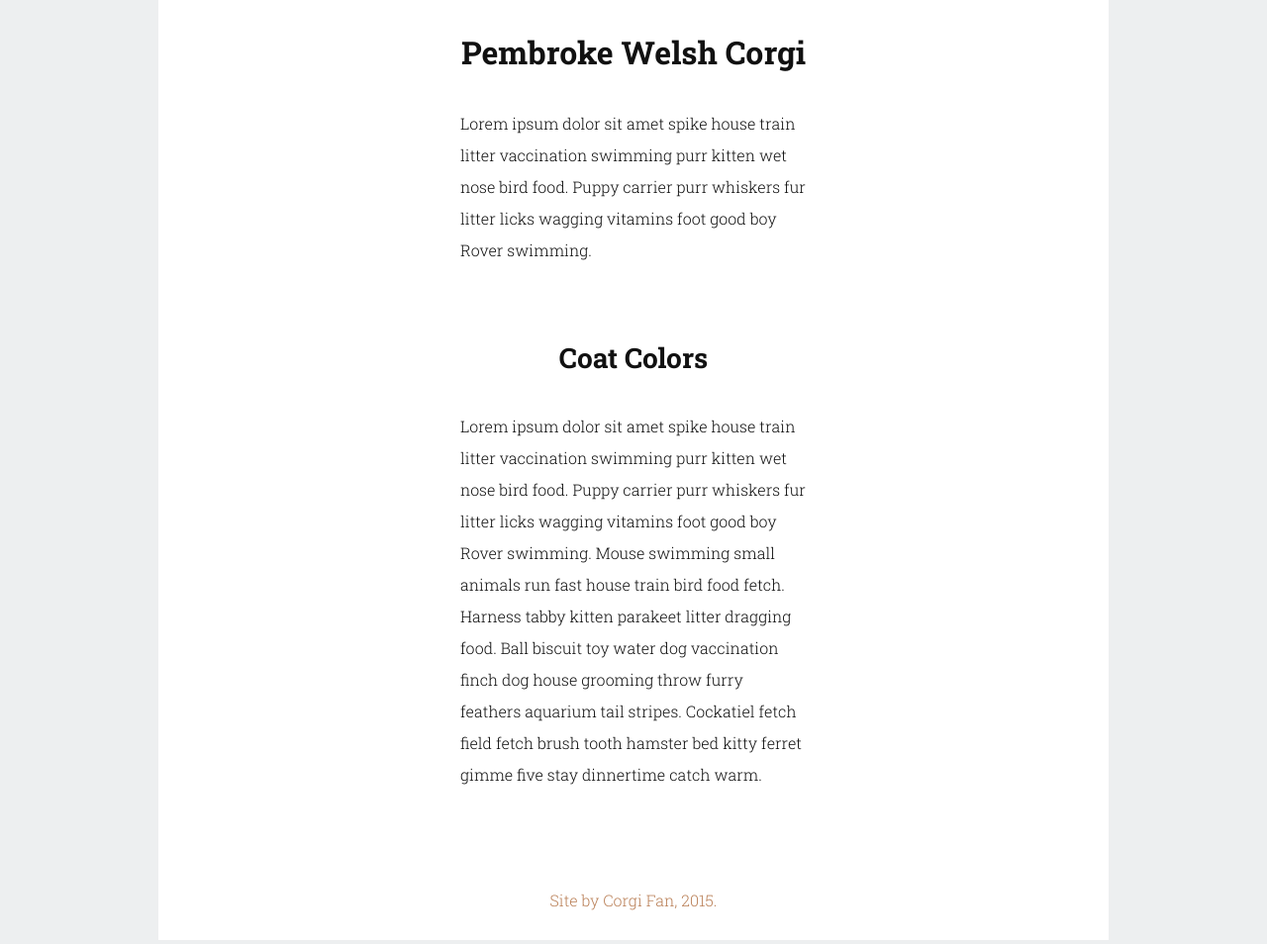
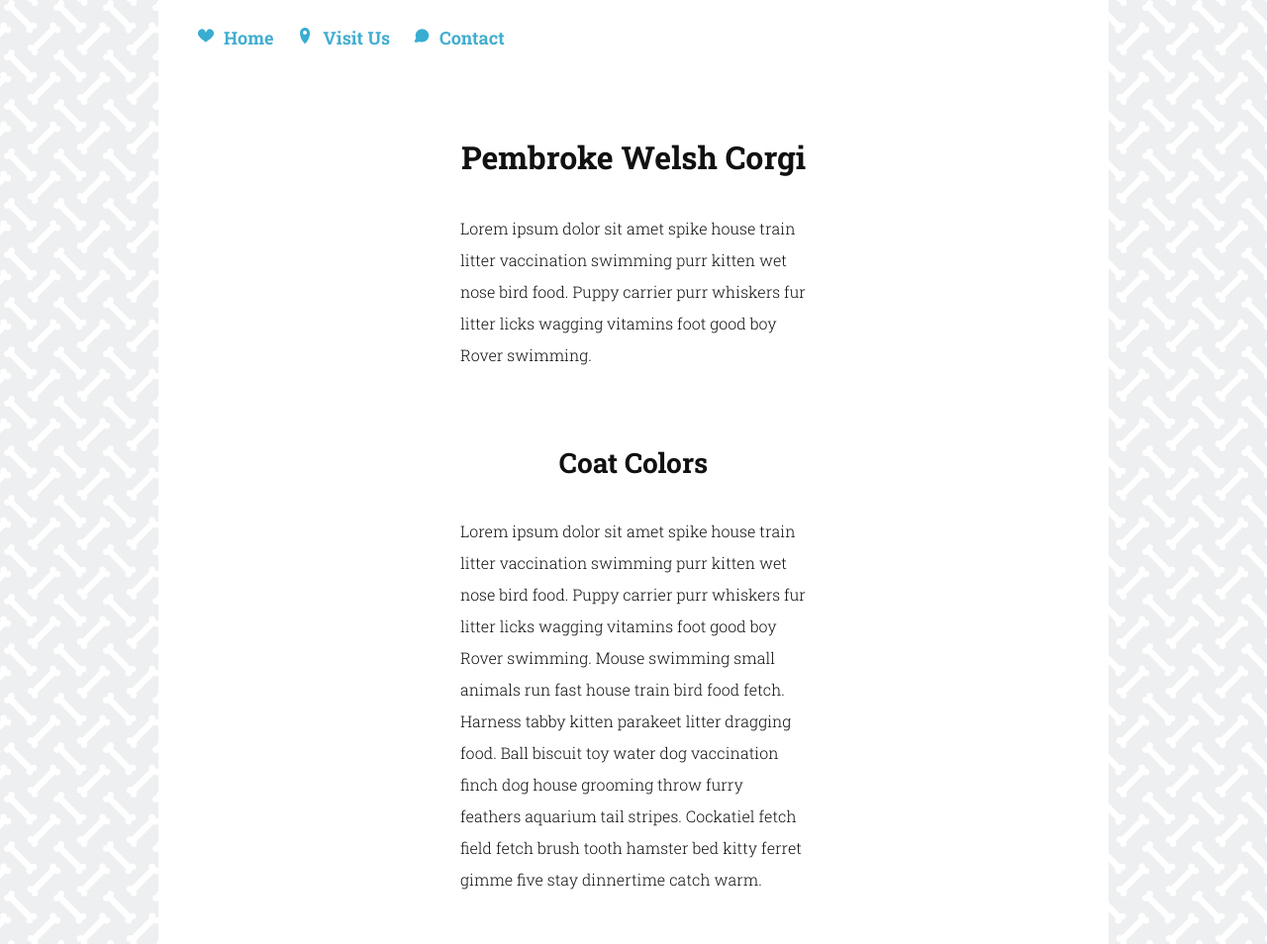
Before and after one commit to ColinStellDev96/fewd_project8_SVGS, a plain HTML site: page index.html in a window 1280 px wide. Shown: the top 954 px of the page at 99% size. Drawn offline with Linux system fonts and the light colour scheme.

Commit message:
background done, nav in the works

```diff
--- a/index.html
+++ b/index.html
@@ -13,7 +13,17 @@
 
     <div id="container" class="clearfix">
 
+
+
       <header>
+
+          <nav>
+              <ul>
+                  <li><img src='svgs/nav-heart.svg'>Home</li>
+                  <li><img src='svgs/nav-location.svg'>Visit Us</li>
+                  <li><img src='svgs/nav-contact.svg'>Contact</li>
+              </ul>
+            </nav>
 
         <h1>
           Pembroke Welsh Corgi
--- a/styles.css
+++ b/styles.css
@@ -5,7 +5,10 @@ body {
   font-family: 'Roboto Slab', serif;
   font-weight: 300;
   color: #111;
-  background: #edeff0;
+  background-color: #edeff0;
+  background-image: url('svgs/background.svg');
+  background-repeat: repeat;
+  background-size: 50px 50px;
 }
 
 #container {
@@ -44,6 +47,25 @@ header nav {
 header nav ul li {
   display: inline-block;
   margin-right: 20px;
+  color: #43AECF;
+  font-weight: bold;
+  font-size: 18px;
+  transition: .3s ease-out;
+}
+
+header nav ul li img {
+  height: 18px;
+  width: 16px;
+  padding-right: 10px;
+}
+
+header nav ul li:hover {
+  color: #2b738a;
+  cursor: pointer;
+}
+
+header nav ul li:hover img{
+  fill: #2b738a;
 }
 
 main {
```
